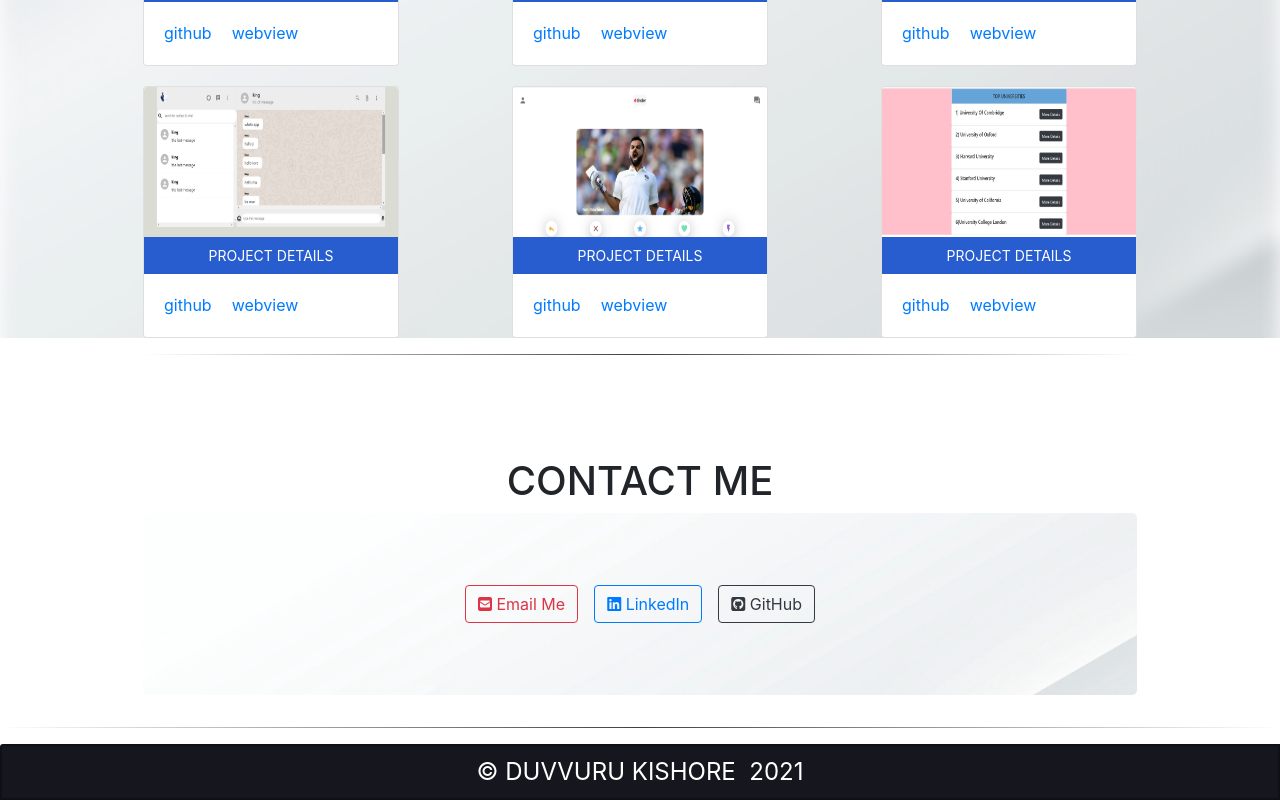
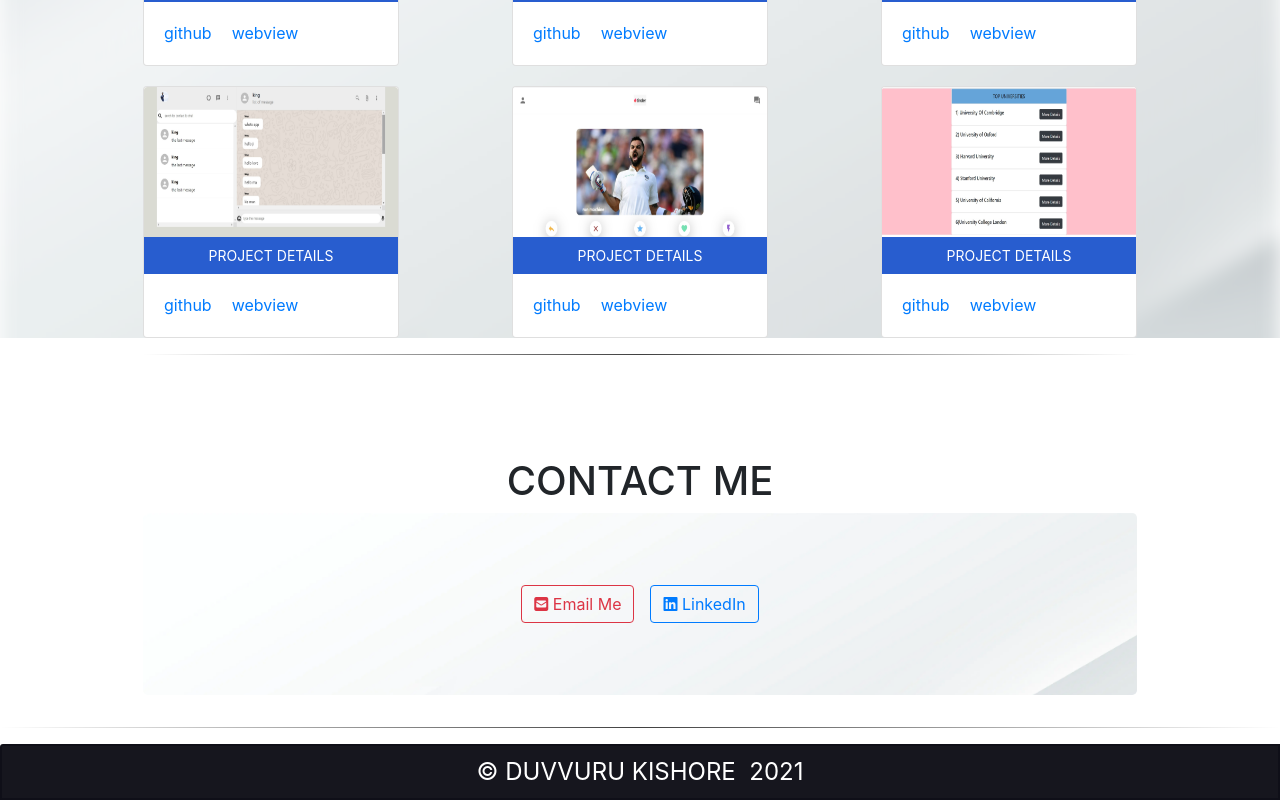
Before and after one commit to DuvvuruKishore/protofolio, a React (Create React App) app: page / in a window 1280 px wide. Shown: the part 2124-2924 px from the top of the page. Built offline with nearby package versions, Linux system fonts and the light colour scheme.

Commit message:
now1 commit

```diff
--- a/src/pages/contactform/contact.js
+++ b/src/pages/contactform/contact.js
@@ -27,13 +27,6 @@ const ContactForm = () => {
               </a>
   </div>
 
-            <div className="m-2">
-              <a href="https://github.com/DuvvuruKishore" target="_blank" rel="noopener noreferrer">
-                <Button variant="outline-dark" title="My other projects">
-                  <i className="fab fa-github-square"></i> GitHub
-                </Button>
-              </a>
-            </div>
 
           </Col>
         </Row>
```
